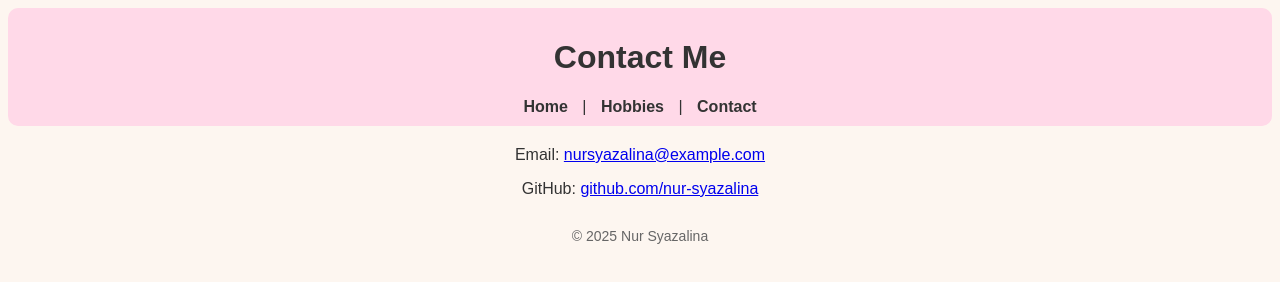
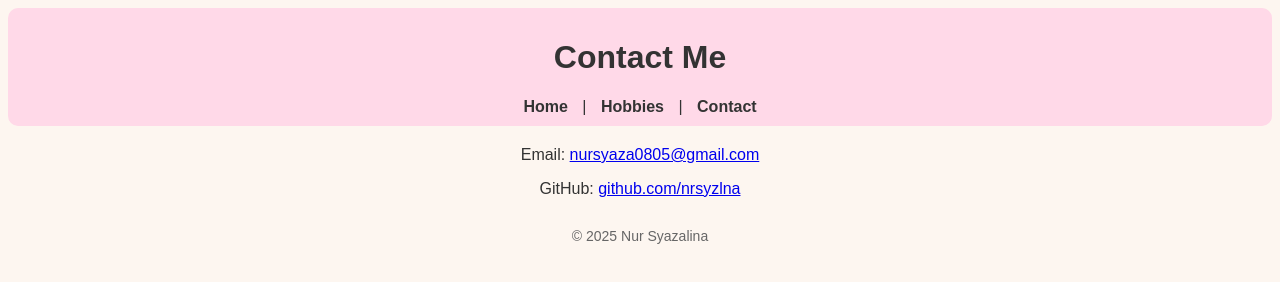
Before and after one commit to syzlna/my-resume-site, a plain HTML site: page contact.html in a window 1280 px wide. Drawn offline with Linux system fonts and the light colour scheme.

Commit message:
Update contact.html

```diff
--- a/contact.html
+++ b/contact.html
@@ -17,8 +17,8 @@
   </header>
 
   <section>
-    <p>Email: <a href="mailto:nursyazalina@example.com">nursyazalina@example.com</a></p>
-    <p>GitHub: <a href="https://github.com/nur-syazalina" target="_blank">github.com/nur-syazalina</a></p>
+    <p>Email: <a href="mailto:nursyaza0805@gmail.com">nursyaza0805@gmail.com</a></p>
+    <p>GitHub: <a href="https://github.com/nrsyzlna" target="_blank">github.com/nrsyzlna</a></p>
   </section>
 
   <footer>
```
